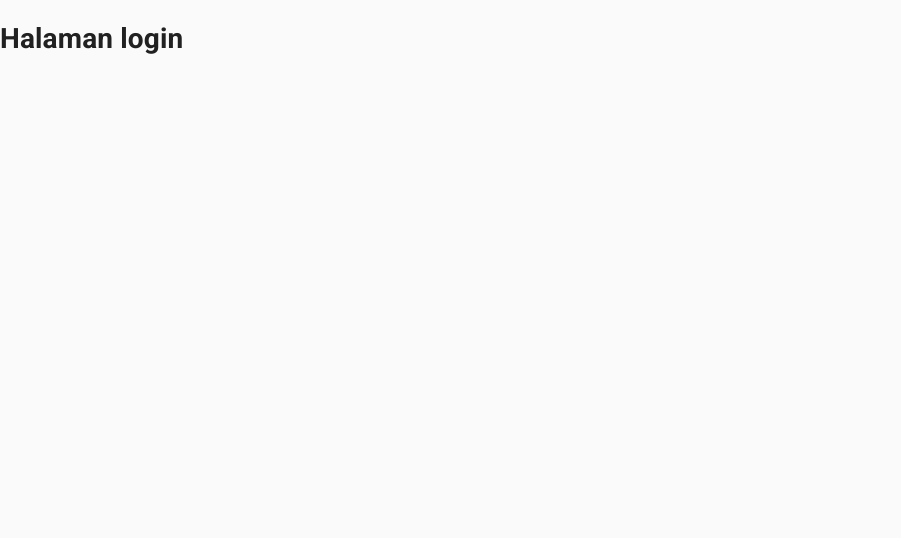
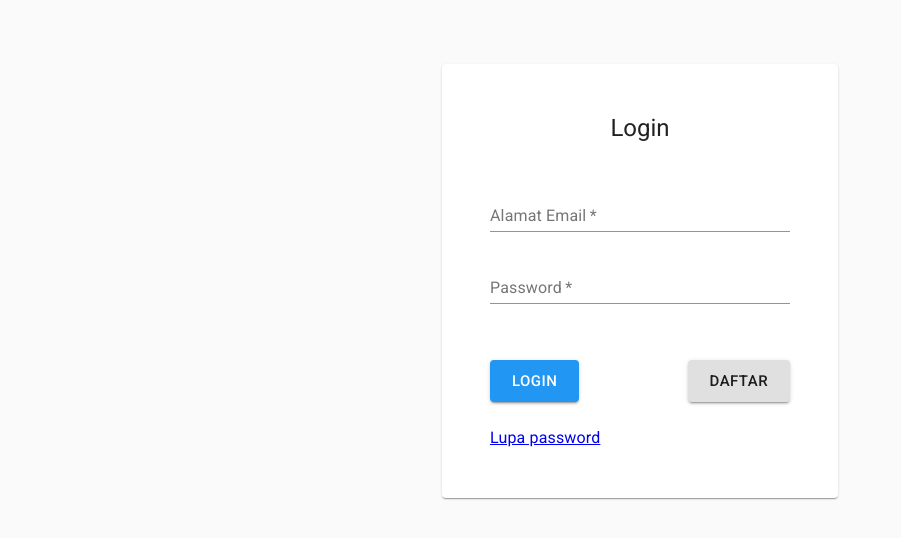
Before and after one commit to khisby/aplikasi-penjualan-react-firebase, a React (Create React App) app: page /login in a window 1280 px wide. Shown: the top 538 px of the page, without its empty margins (0-901 px from the left). Built offline with nearby package versions, Linux system fonts and the light colour scheme; no server answers.

Commit message:
add lupa password

```diff
--- a/package.json
+++ b/package.json
@@ -10,6 +10,7 @@
     "@testing-library/react": "^9.3.2",
     "@testing-library/user-event": "^7.1.2",
     "firebase": "^7.6.1",
+    "notistack": "^0.9.7",
     "react": "^16.12.0",
     "react-dom": "^16.12.0",
     "react-firebase-hooks": "^2.1.1",
--- a/src/App.js
+++ b/src/App.js
@@ -10,12 +10,14 @@ import FirebaseProvider from './components/FirebaseProvider';
 import { CssBaseline } from "@material-ui/core";
 import ThemeProvider from '@material-ui/styles/ThemeProvider';
 import theme from './config/theme';
+import { SnackbarProvider } from 'notistack'
 
 function App() {
   return (
     <React.Fragment>
       <CssBaseline />
       <ThemeProvider theme={theme}>
+        <SnackbarProvider maxSnack={3} autoHideDuration={3000}>
           <FirebaseProvider>
             <Router>
               <Switch>
@@ -30,6 +32,7 @@ function App() {
               </Switch>
             </Router>
           </FirebaseProvider>
+        </SnackbarProvider>
       </ThemeProvider>
     </React.Fragment>
   );
--- a/src/components/PrivateRoute.js
+++ b/src/components/PrivateRoute.js
@@ -7,7 +7,7 @@ function PrivateRoute({component: Component, ...restProps}){
     return <Route
         {...restProps}
         render={props => {
-            return user ? <Component {...restProps} /> : <Redirect to={{pathname:'/login'}}/>
+            return user ? <Component {...restProps} /> : <Redirect to={{pathname:'/login',state: {from: props.location}}}/>
         }}
     />
 }
--- a/src/pages/login/index.js
+++ b/src/pages/login/index.js
@@ -1,7 +1,129 @@
-import React from 'react';
+import React, { useState } from 'react'
+import Button from '@material-ui/core/Button'
+import Container from '@material-ui/core/Container'
+import Paper from '@material-ui/core/Paper'
+import useStyle from './styles'
+import { Typography, TextField, Grid } from '@material-ui/core'
+import { Link, Redirect } from 'react-router-dom'
+import isEmail from 'validator/lib/isEmail'
+import { useFirebase } from '../../components/FirebaseProvider'
+import AppLoading from '../../components/AppLoading'
 
-function Login(){
-    return <h1> Halaman login </h1>
+function Login(props) {
+    const {location} = props
+    const classes = useStyle()
+    const [form, setFrom] = useState({
+        email: '',
+        password: ''
+    })
+
+    const [error, setError] = useState({
+        email: '',
+        password: ''
+    })
+
+    const [isSubmitting, setIsSubmitting] = useState(false)
+
+    const { auth, user, loading } = useFirebase()
+
+    const handleChange = e => {
+        setFrom({
+            ...form,
+            [e.target.name]: e.target.value
+        })
+        setError({
+            ...error,
+            [e.target.name]: ''
+        })
+    }
+
+    const validate = () => {
+        const newError = { ...error }
+        if (!form.email) {
+            newError.email = 'Email wajib diisi'
+        } else if (!isEmail(form.email)) {
+            newError.email = "Email tidak valid"
+        }
+
+        if (!form.password) {
+            newError.password = 'Password wajib diisi'
+        }
+
+        return newError
+    }
+    const handleSubmit = async e => {
+        e.preventDefault()
+        const findError = validate()
+        if (Object.values(findError).some(err => err !== '')) {
+            setError(findError)
+        } else {
+            try {
+                setIsSubmitting(true)
+
+                await auth.signInWithEmailAndPassword(form.email, form.password)
+            } catch (e) {
+                const newError = {}
+                switch (e.code) {
+                    case 'auth/user-not-found':
+                        newError.email = "Email tidak ditemukan"
+                        break;
+                    case 'auth/invalid-email':
+                        newError.email = "Email tidak valid"
+                        break;
+                    case 'auth/wrong-password':
+                        newError.password = "Password salah"
+                        break;
+                    case 'auth/user-disabled':
+                        newError.email = "Akun diblokir"
+                        break;
+
+                    default:
+                        newError.email = "Terjadi Kesalahan, Coba lagi!"
+                        break;
+                }
+                setError(newError)
+                setIsSubmitting(false)
+            }
+        }
+
+    }
+
+    if (loading) {
+        return <AppLoading />
+    }
+
+    if (user) {
+        const redirectTo =  location.state && location.state.from && location.state.from.pathname ? location.state.from.pathname : '/'
+        return <Redirect to={redirectTo} />
+    }
+
+    return (
+        <Container maxWidth="xs">
+            <Paper className={classes.paper}>
+                <Typography variant="h5" component="h1" className={classes.title}>Login</Typography>
+                <form onSubmit={handleSubmit} noValidate>
+                    <TextField id="email" type="email" name="email" margin="normal" label="Alamat Email" value={form.email} onChange={handleChange} helperText={error.email} error={error.email ? true : false} disabled={isSubmitting} fullWidth required />
+                    <TextField id="password" type="password" name="password" margin="normal" label="Password" value={form.password} onChange={handleChange} helperText={error.password} error={error.password ? true : false} disabled={isSubmitting} fullWidth required />
+                    <Grid container className={classes.buttons}>
+                        <Grid item xs>
+                            <Button type="submit" color="primary" variant="contained" size="large">Login</Button>
+                        </Grid>
+
+                        <Grid item>
+                            <Button component={Link} to="/registrasi" variant="contained" size="large">Daftar</Button>
+                        </Grid>
+                    </Grid>
+
+
+                    <div className={classes.lupaPassword}>
+                        <Typography component={Link} to="/lupa-password">
+                            Lupa password
+                    </Typography>
+                    </div>
+                </form>
+            </Paper>
+        </Container>
+    )
 }
 
-export default Login;
+export default Login
--- /dev/null
+++ b/src/pages/login/styles.js
@@ -0,0 +1,21 @@
+import {makeStyles} from '@material-ui/styles';
+
+const useStyle = makeStyles(theme => ({
+    title: {
+        // color: theme.palette.primary.main
+        textAlign: 'center',
+        marginBottom: theme.spacing(3),
+    },
+    paper: {
+        marginTop: theme.spacing(8),
+        padding: theme.spacing(6)
+    },
+    buttons: {
+        marginTop: theme.spacing(6)
+    },
+    lupaPassword: {
+        marginTop: theme.spacing(3)
+    }
+}))
+
+export default useStyle;
--- a/src/pages/lupa-password/index.js
+++ b/src/pages/lupa-password/index.js
@@ -1,7 +1,114 @@
-import React from 'react';
+import React, { useState } from 'react'
+import Button from '@material-ui/core/Button'
+import Container from '@material-ui/core/Container'
+import Paper from '@material-ui/core/Paper'
+import useStyle from './styles'
+import { Typography, TextField, Grid } from '@material-ui/core'
+import { Link, Redirect } from 'react-router-dom'
+import isEmail from 'validator/lib/isEmail'
+import { useFirebase } from '../../components/FirebaseProvider'
+import AppLoading from '../../components/AppLoading'
+import {useSnackbar} from 'notistack'
 
-function LupaPassword(){
-    return <h1> Halaman LupaPassword </h1>
+function LupaPassword() {
+    const classes = useStyle()
+    const [form, setFrom] = useState({
+        email: ''
+    })
+
+    const [error, setError] = useState({
+        email: ''
+    })
+
+    const [isSubmitting, setIsSubmitting] = useState(false)
+
+    const { auth, user, loading } = useFirebase()
+
+    const {enqueueSnackbar} = useSnackbar()
+
+    const handleChange = e => {
+        setFrom({
+            ...form,
+            [e.target.name]: e.target.value
+        })
+        setError({
+            ...error,
+            [e.target.name]: ''
+        })
+    }
+
+    const validate = () => {
+        const newError = { ...error }
+        if (!form.email) {
+            newError.email = 'Email wajib diisi'
+        } else if (!isEmail(form.email)) {
+            newError.email = "Email tidak valid"
+        }
+
+        return newError
+    }
+    const handleSubmit = async e => {
+        e.preventDefault()
+        const findError = validate()
+        if (Object.values(findError).some(err => err !== '')) {
+            setError(findError)
+        } else {
+            try {
+                setIsSubmitting(true)
+                const actionCodeSettings = {
+                    url: `${window.location.origin}/login`
+                }
+                await auth.sendPasswordResetEmail(form.email,actionCodeSettings )
+                enqueueSnackbar(`Cek kotak masuk email : ${form.email}, sebuah tautan untuk me-reset password telah dikirim`, {variant: 'success'})
+                setIsSubmitting(false)
+            } catch (e) {
+                const newError = {}
+                switch (e.code) {
+                    case 'auth/user-not-found':
+                        newError.email = "Email tidak terdaftar"
+                        break;
+                    case 'auth/invalid-email':
+                        newError.email = "Email tidak valid"
+                        break;
+
+                    default:
+                        newError.email = "Terjadi Kesalahan, Coba lagi!"
+                        break;
+                }
+                setError(newError)
+                setIsSubmitting(false)
+            }
+        }
+
+    }
+
+    if(loading){
+        return <AppLoading/>
+    }
+
+    if(user){
+        return <Redirect to="/"/>
+    }
+
+    return (
+        <Container maxWidth="xs">
+            <Paper className={classes.paper}>
+                <Typography variant="h5" component="h1" className={classes.title}>Lupa Password</Typography>
+                <form onSubmit={handleSubmit} noValidate>
+                    <TextField id="email" type="email" name="email" margin="normal" label="Alamat Email" value={form.email} onChange={handleChange} helperText={error.email} error={error.email ? true : false} disabled={isSubmitting} fullWidth required />
+                    <Grid container className={classes.buttons}>
+                        <Grid item xs>
+                            <Button type="submit" color="primary" variant="contained" size="large">Kirim</Button>
+                        </Grid>
+
+                        <Grid item>
+                            <Button component={Link} to="/login" variant="contained" size="large">Login</Button>
+                        </Grid>
+                    </Grid>
+                </form>
+            </Paper>
+        </Container>
+    )
 }
 
-export default LupaPassword;
+export default LupaPassword
--- /dev/null
+++ b/src/pages/lupa-password/styles.js
@@ -0,0 +1,18 @@
+import {makeStyles} from '@material-ui/styles';
+
+const useStyle = makeStyles(theme => ({
+    title: {
+        // color: theme.palette.primary.main
+        textAlign: 'center',
+        marginBottom: theme.spacing(3),
+    },
+    paper: {
+        marginTop: theme.spacing(8),
+        padding: theme.spacing(6)
+    },
+    buttons: {
+        marginTop: theme.spacing(6)
+    }
+}))
+
+export default useStyle;
--- a/src/pages/private/home/index.js
+++ b/src/pages/private/home/index.js
@@ -1,7 +1,15 @@
 import React from 'react';
+import { useFirebase } from '../../../components/FirebaseProvider';
+import Button from '@material-ui/core/Button'
 
-function Home(){
-    return <h1> Halaman Home </h1>
+function Home() {
+    const { auth } = useFirebase()
+    return <>
+        <h1> Halaman Home </h1>
+        <Button onClick={(e) => {
+            auth.signOut()
+        }} >Logout</Button>
+    </>
 }
 
 export default Home;
```
Also changed, not shown: 1 other file (tests, documents, lock files or other folders). Lines whose indentation alone changed are shown as unchanged.
